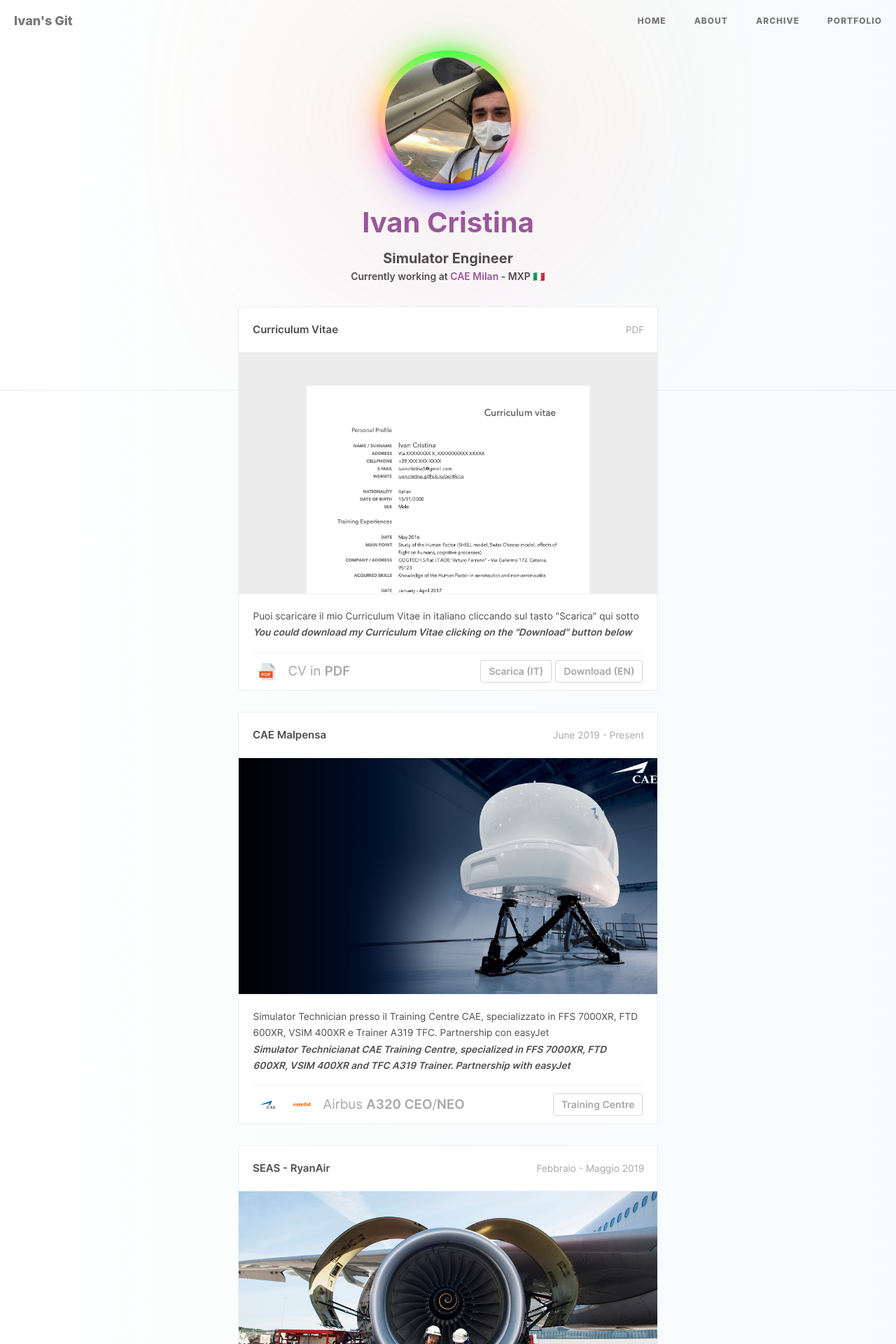
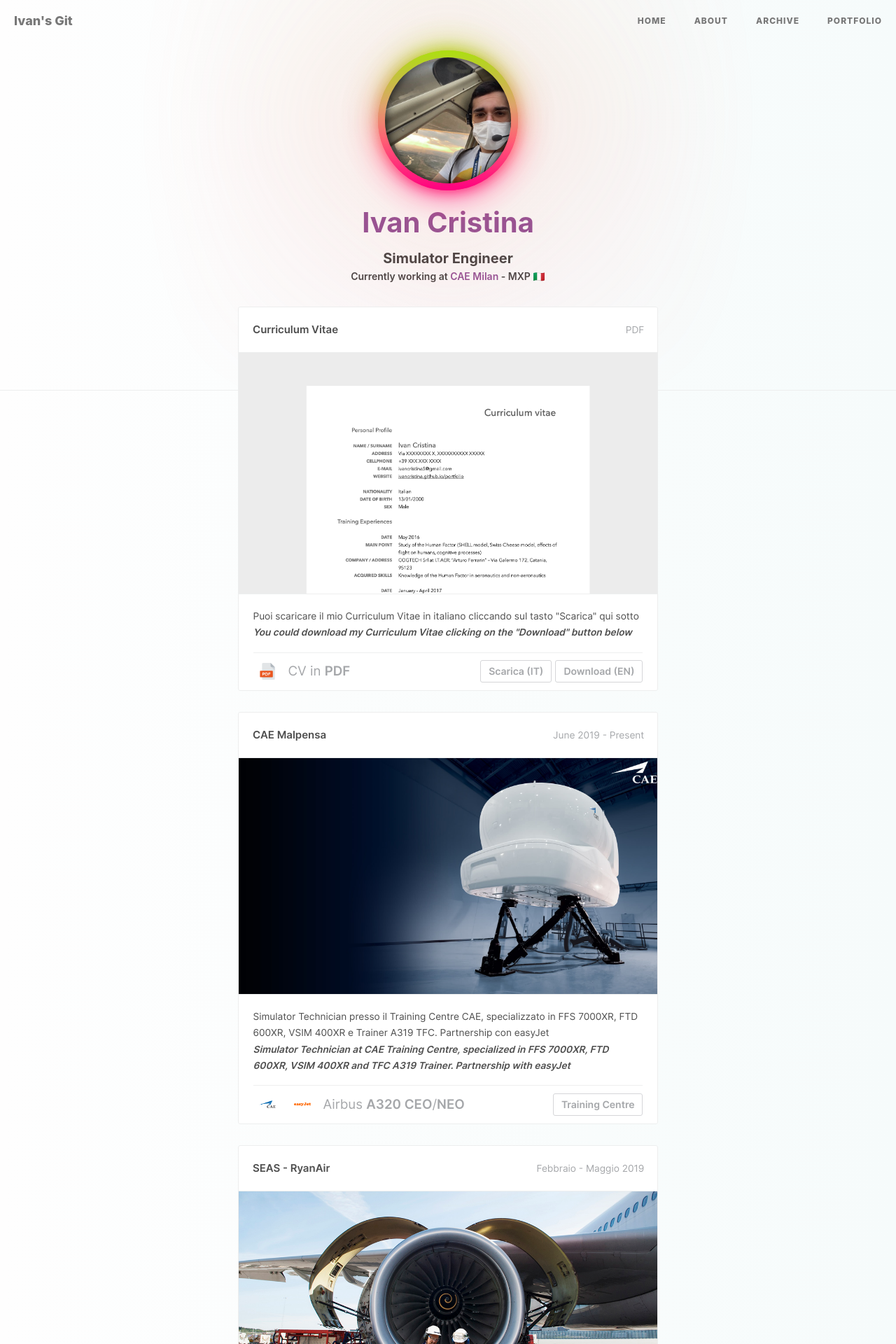
Before and after one commit to ivancristina/ivancristina.github.io, a Jekyll site: the page built from portfolio/index.html, in a window 1280 px wide. Shown: the top 1920 px of the page at 70% size. Built offline with Jekyll 4.4.1, drawn with Linux system fonts in a browser that asks for light colours; nearby versions of some CDN libraries; emoji names are drawn with the system emoji font; comment, search, counter and statistics services are not loaded; some of the changed text lies outside the part shown.

Commit message:
Improved Circle Animation

```diff
--- a/portfolio/css/timeline.css
+++ b/portfolio/css/timeline.css
@@ -12,7 +12,7 @@
 
 @font-face {
   font-family: "Inter";
-  // font-weight: 700;
+  // font-weight: 600;
   src: url("/fonts/Inter-SemiBold.woff");
   font-weight: bold;
 }
@@ -39,6 +39,8 @@
   background: #fefefe;
   background: linear-gradient(90deg, #fefefe, #f6fbfb);
   font-family: "Inter";
+  scroll-behavior: smooth;
+  transition: all 0.3s ease;
 }
 
 .gradient {
@@ -60,95 +62,6 @@
 
 a:hover {
   text-decoration: none;
-}
-
-/* iOS 13 & macOS Mojave Dark mode support */
-@media (prefers-color-scheme: dark) {
-  body, html {
-    background: black;
-  }
-
-  a {
-    color: #1C1C1E;
-  }
-
-  a:hover {
-    color: #3785F7!important
-  }
-
-  header {
-    border-bottom: 1px solid #ebeeee48!important;
-  }
-
-  header h1 {
-    color: white;
-  }
-
-  h2, h3, h4, h5
-  {
-    color: white;
-  }
-
-  .cbp_tmtimeline>li .cbp_tmlabel {
-    background: #1C1C1E!important;
-    color: white!important;
-    border: 1px solid #ebeeee48!important;
-  }
-
-  .cbp_tmtimeline,
-  .cbp_tmlabel, {
-    color: white!important;
-  }
-
-  .cbp_tmlabel img.album {
-    border-top: 1px solid black!important;
-    border-bottom: 1px solid black!important;
-  }
-
-  span.link {
-    background: #535353!important;
-    border: 1px solid #ebeeee48!important;
-  }
-
-  span.link:hover {
-    background: #383838!important;
-  }
-
-  span.link a {
-    color: white!important;
-  }
-
-  .cbp_tmlabel ul li.skill {
-    border-top: 1px solid #ebeeee48!important;
-  }
-
-  .cbp_tmlabel ul li.skill>span {
-    color: white!important;
-  }
-
-  .navbar-brand,
-  .nav li a {
-    color: white!important;
-  }
-
-  .navbar-custom.is-fixed {
-    border-color: #ebeeee48!important;
-  }
-
-  .navbar-default .navbar-toggle .icon-bar {
-    background-color: white!important;
-  }
-
-  @media only screen and (max-width: 767px) {
-    .navbar-collapse {
-      box-shadow: rgba(255,255,255,.117647) 0 1px 6px,rgba(255,255,255,.239216) 0 1px 4px !important
-    }
-  }
-
-  .shadow {
-    filter: drop-shadow(6px 6px 5px #ebeeee48)!important
-  }
-
 }
 
 .main, .container>header {
@@ -295,7 +208,7 @@
   display: block;
   width: 40px;
   height: 40px;
-  background-size: 25px!important;
+  background-size: 60%!important;
 }
 
 .i-pdf:before{background:url("../images/PDF.png") 50% 50% no-repeat;}
@@ -530,6 +443,100 @@
   }
 }
 
+/* iOS 13 & macOS Mojave Dark mode support */
+@media (prefers-color-scheme: dark) {
+  body, html {
+    background: black;
+  }
+
+  a {
+    color: #1C1C1E;
+  }
+
+  a:hover {
+    color: #3785F7!important
+  }
+
+  header {
+    border-bottom: 1px solid #ebeeee48!important;
+  }
+
+  header h1 {
+    color: white;
+  }
+
+  h2, h3, h4, h5
+  {
+    color: white;
+  }
+
+  .cbp_tmtimeline>li .cbp_tmlabel {
+    background: #1C1C1E!important;
+    color: white!important;
+    border: 1px solid #ebeeee48!important;
+  }
+
+  .cbp_tmtimeline,
+  .cbp_tmlabel, {
+    color: white!important;
+  }
+
+  .cbp_tmlabel img.album {
+    border-top: 1px solid black!important;
+    border-bottom: 1px solid black!important;
+  }
+
+  span.link {
+    background: #535353!important;
+    border: 1px solid #ebeeee48!important;
+  }
+
+  span.link:hover {
+    background: #383838!important;
+  }
+
+  span.link a {
+    color: white!important;
+  }
+
+  .cbp_tmlabel ul li.skill {
+    border-top: 1px solid #ebeeee48!important;
+  }
+
+  .cbp_tmlabel ul li.skill>span {
+    color: white!important;
+  }
+
+  .navbar-brand,
+  .nav li a {
+    color: white!important;
+  }
+
+  .navbar-custom.is-fixed {
+    border-color: #ebeeee48!important;
+  }
+
+  .navbar-default .navbar-toggle .icon-bar {
+    background-color: white!important;
+  }
+
+  @media only screen and (max-width: 767px) {
+    .navbar-collapse {
+      box-shadow: rgba(255,255,255,.117647) 0 1px 6px,rgba(255,255,255,.239216) 0 1px 4px !important
+    }
+  }
+
+  .shadow {
+    filter: drop-shadow(6px 6px 5px #ebeeee48)!important
+  }
+
+  #CVimg {
+    content:url("/portfolio/images/CV Dark.png");
+  }
+
+}
+
+/* Fade In Animation */
 .fade-in {
   animation: fadeIn 7.5s;
   -webkit-animation: fadeIn 7.5s;
@@ -569,23 +576,28 @@
 	align-items: center;
 	justify-content: center;
 	flex-direction: column;
+  overflow: hidden;
 }
 
 .outer-circle {
   position: relative;
   height: 200px;
   width: 200px;
-  background: linear-gradient(#14ffe9, #ffeb3b, #ff00e0);
-  background-size: 500%;
+  background: linear-gradient(180deg, rgba(255,197,20,1) 0%, rgba(245,152,134,1) 39%, rgba(255,0,224,1) 100%);
   border-radius: 50%;
-  animation: rotate 7.5s linear infinite;
+  animation: rotate 2.5s linear infinite;
+  transition: transform 0.3s ease;
+}
+
+.outer-circle:hover {
+  transform: scale(1.1);
 }
 
 .outer-circle span {
   position: absolute;
   height: 200px;
   width: 200px;
-  background: linear-gradient(#14ffe9, #ffeb3b, #ff00e0);
+  background: linear-gradient(180deg, rgba(255,197,20,1) 0%, rgba(245,152,134,1) 39%, rgba(255,0,224,1) 100%);
   border-radius: 50%;
 }
 
@@ -615,22 +627,31 @@
   left: 10px;
   border-radius: 50%;
   z-index: 10;
-  animation: balance 7.5s linear infinite;
+  animation: balance 2.5s linear infinite;
+  -moz-box-shadow:    inset 0 0 15px #000000;
+  -webkit-box-shadow: inset 0 0 15px #000000;
+  box-shadow:         inset 0 0 15px #000000;
 }
 
 @keyframes rotate {
   0% {
     filter: hue-rotate(0deg);
   }
+  50% {
+    filter: hue-rotate(30deg);
+  }
   100% {
-    filter: hue-rotate(360deg);
+    filter: hue-rotate(0deg);
   }
 }
 
 /* Balances Inner Circle Hue Rotation, which is impossible not to inherit from Outer as parent */
 @keyframes balance {
   0% {
-    filter: hue-rotate(360deg);
+    filter: hue-rotate(0deg);
+  }
+  50% {
+    filter: hue-rotate(-30deg);
   }
   100% {
     filter: hue-rotate(0deg);
--- a/portfolio/index.html
+++ b/portfolio/index.html
@@ -26,15 +26,15 @@
 				<!-- img class="icon" width="175" height="175" src="/portfolio/images/Avatar.jpg" -->
 				<h1 class="gradient">Ivan Cristina</h1>
 				<h4>Simulator Engineer</h4>
-				<h5>Currently working at <a href="https://www.cae.com/civil-aviation/locations/cae-milan/" class="gradient">CAE Milan</a> - MXP :it:</h5>
+				<h5>Currently working at <a href="#latest" class="gradient">CAE Milan</a> - MXP :it:</h5>
 			</header>
 			<div class="main">
 				<ul class="cbp_tmtimeline">
 					<li>
-						<div class="cbp_tmlabel">
-							<h2 id="boxoffice">Curriculum Vitae</h2>
+						<div id="CV" class="cbp_tmlabel">
+							<h2>Curriculum Vitae</h2>
 							<time>PDF</time>
-							<img class="album" src="/portfolio/images/CV.png">
+							<img id="CVimg" class="album" src="/portfolio/images/CV.png">
 							<ul>
 								<li>
 									Puoi scaricare il mio Curriculum Vitae in italiano cliccando sul tasto "Scarica" qui sotto<br>
@@ -44,22 +44,22 @@
 									<!-- span><img class="logo" src="/portfolio/images/SEAS.png"></span -->
 									<span class="i-icon i-pdf"></span>
 									<span>CV in <b>PDF</b></span>
-									<span class="link"><a target="_blank" href="/portfolio/resources/Curriculum Vitae EN.pdf">Download (EN)</a></span>
-									<span class="link"><a target="_blank" href="/portfolio/resources/Curriculum Vitae.pdf">Scarica (IT)</a></span>
+									<span class="link"><a target="_blank" href="/portfolio/resources/IC Curriculum Vitae EN.pdf">Download (EN)</a></span>
+									<span class="link"><a target="_blank" href="/portfolio/resources/IC Curriculum Vitae IT.pdf">Scarica (IT)</a></span>
 								</li>
 							</ul>
 						</div>
 					</li>
-					<li>
-						<div class="cbp_tmlabel">
-							<h2 id="boxoffice latest">CAE Malpensa</h2>
+					<li id="latest">
+						<div id="CAE" class="cbp_tmlabel">
+							<h2>CAE Malpensa</h2>
 							<time>June 2019 - Present</time>
 							<!-- img class="album" src="https://www.seas-italy.it/wp-content/themes/seas/img/Seas-Italy-left.jpg" -->
 							<img class="album" src="/portfolio/images/7000XR.jpg">
 							<ul>
 								<li>
 									Simulator Technician presso il Training Centre CAE, specializzato in FFS 7000XR, FTD 600XR, VSIM 400XR e Trainer A319 TFC. Partnership con easyJet<br>
-									<strong><i>Simulator Technicianat CAE Training Centre, specialized in FFS 7000XR, FTD 600XR, VSIM 400XR and TFC A319 Trainer. Partnership with easyJet</i></strong>
+									<strong><i>Simulator Technician at CAE Training Centre, specialized in FFS 7000XR, FTD 600XR, VSIM 400XR and TFC A319 Trainer. Partnership with easyJet</i></strong>
 								</li>
 								<li class="skill">
 									<!-- span><img class="logo" src="/portfolio/images/SEAS.png"></span -->
@@ -72,8 +72,8 @@
 						</div>
 					</li>
 					<li>
-						<div class="cbp_tmlabel">
-							<h2 id="boxoffice">SEAS - RyanAir</h2>
+						<div id="SEAS" class="cbp_tmlabel">
+							<h2>SEAS - RyanAir</h2>
 							<time>Febbraio - Maggio 2019</time>
 							<!-- img class="album" src="https://www.seas-italy.it/wp-content/themes/seas/img/Seas-Italy-left.jpg" -->
 							<img class="album" src="/portfolio/images/SEAS.jpg">
@@ -93,8 +93,8 @@
 						</div>
 					</li>
 					<li>
-						<div class="cbp_tmlabel">
-							<h2 id="boxoffice">Certificato Web Marketing</h2>
+						<div id="GDM" class="cbp_tmlabel">
+							<h2>Certificato Web Marketing</h2>
 							<time>17 Novembre 2018</time>
 							<!-- img class="album" src="https://www.seas-italy.it/wp-content/themes/seas/img/Seas-Italy-left.jpg" -->
 							<img class="album" src="/portfolio/images/Google Digital Garage.jpg">
@@ -114,8 +114,8 @@
 						</div>
 					</li>
 					<li>
-						<div class="cbp_tmlabel">
-							<h2 id="boxoffice">ITAER "Arturo Ferrarin"</h2>
+						<div id="Ferrarin" class="cbp_tmlabel">
+							<h2>ITAER "Arturo Ferrarin"</h2>
 							<time>2013 - 2018</time>
 							<img class="album" src="/portfolio/images/Ferrarin.jpg">
 							<ul>
@@ -134,8 +134,8 @@
 						</div>
 					</li>
 					<li>
-						<div class="cbp_tmlabel">
-							<h2 id="boxoffice">Test of English for Aviation (T.E.A.)</h2>
+						<div id="TEA" class="cbp_tmlabel">
+							<h2Test of English for Aviation (T.E.A.)</h2>
 							<time>30 Aprile 2018</time>
 							<img class="album" src="/portfolio/images/TEA.jpg">
 							<ul>
@@ -156,8 +156,8 @@
 						</div>
 					</li>
 					<li>
-						<div class="cbp_tmlabel">
-							<h2 id="boxoffice">Cambridge FCE</h2>
+						<div id="FCE" class="cbp_tmlabel">
+							<h2>Cambridge FCE</h2>
 							<time>Ottobre 2015</time>
 							<img class="album" src="/portfolio/images/FCE.png">
 							<ul>
@@ -177,8 +177,8 @@
 						</div>
 					</li>
 					<li>
-						<div class="cbp_tmlabel">
-							<h2 id="boxoffice">EIPASS 7 Moduli</h2>
+						<div id="EIPASS" class="cbp_tmlabel">
+							<h2>EIPASS 7 Moduli</h2>
 							<time>5 Agosto 2016</time>
 							<img class="album" src="/portfolio/images/Eipass Header.jpg">
 							<ul>
@@ -199,8 +199,8 @@
 						</div>
 					</li>
 					<li>
-						<div class="cbp_tmlabel">
-							<h2 id="boxoffice">ROM Developer</h2>
+						<div id="ROM" class="cbp_tmlabel">
+							<h2>ROM Developer</h2>
 							<time>2016 - 2017</time>
 							<img class="album" src="https://jactivelteam.github.io/img/portfolio/resurrection.jpg">
 							<ul>
@@ -221,8 +221,8 @@
 						</div>
 					</li>
 					<li>
-						<div class="cbp_tmlabel">
-							<h2 id="boxoffice">ICS "Giovanni Verga"</h2>
+						<div id="ICS" class="cbp_tmlabel">
+							<h2>ICS "Giovanni Verga"</h2>
 							<time>2005 - 2013</time>
 							<img class="album" src="/portfolio/images/School.jpg">
 							<ul>
```
Also changed, not shown: portfolio/images/CAE.png, portfolio/images/CV Dark.png (added), portfolio/images/Eipass Header.png (deleted), portfolio/images/FCE.png, portfolio/images/FCE_guetzli.jpg (deleted), 4 other files.
